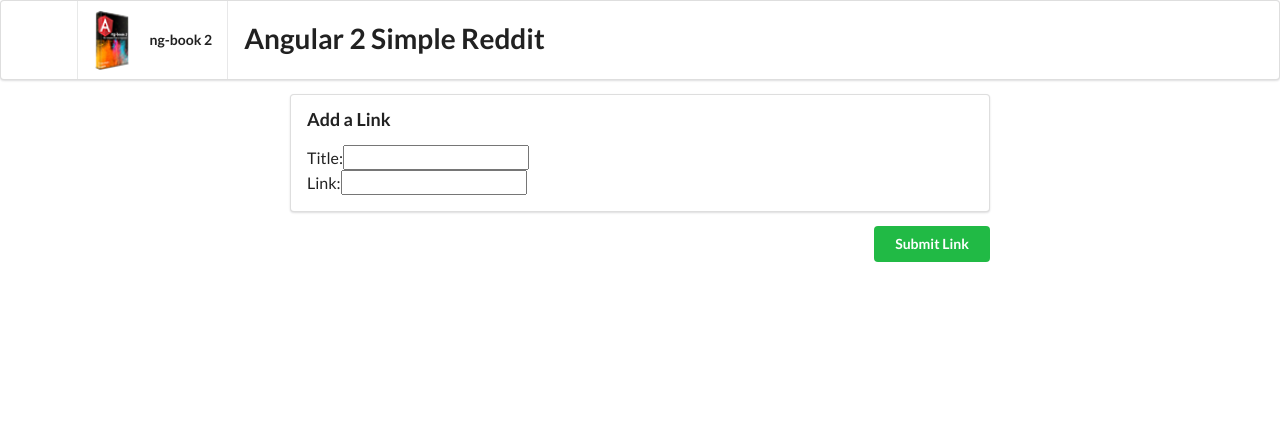
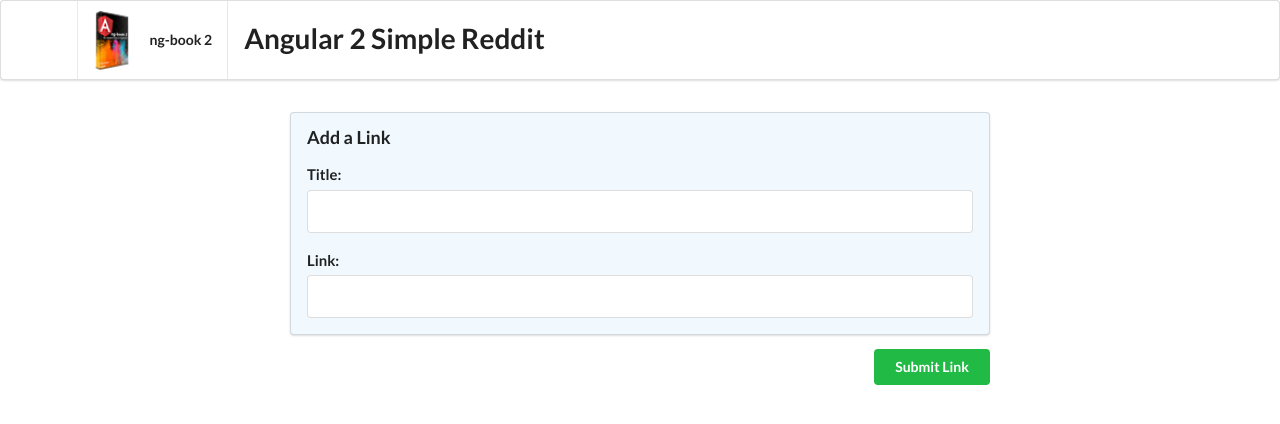
Before and after one commit to S00167922/reddit-app, an Angular app: page / in a window 1280 px wide. Shown: the top 424 px of the page. Built offline with nearby package versions, Linux system fonts and the light colour scheme.

Commit message:
fixed css

```diff
--- a/src/app/app.component.html
+++ b/src/app/app.component.html
@@ -18,7 +18,7 @@
   </li>
 </ul> -->
 
-<form class="ui large from segment">
+<form class="ui large form segment">
   <h3 class="ui header">Add a Link</h3>
 
   <div class="field">
```
